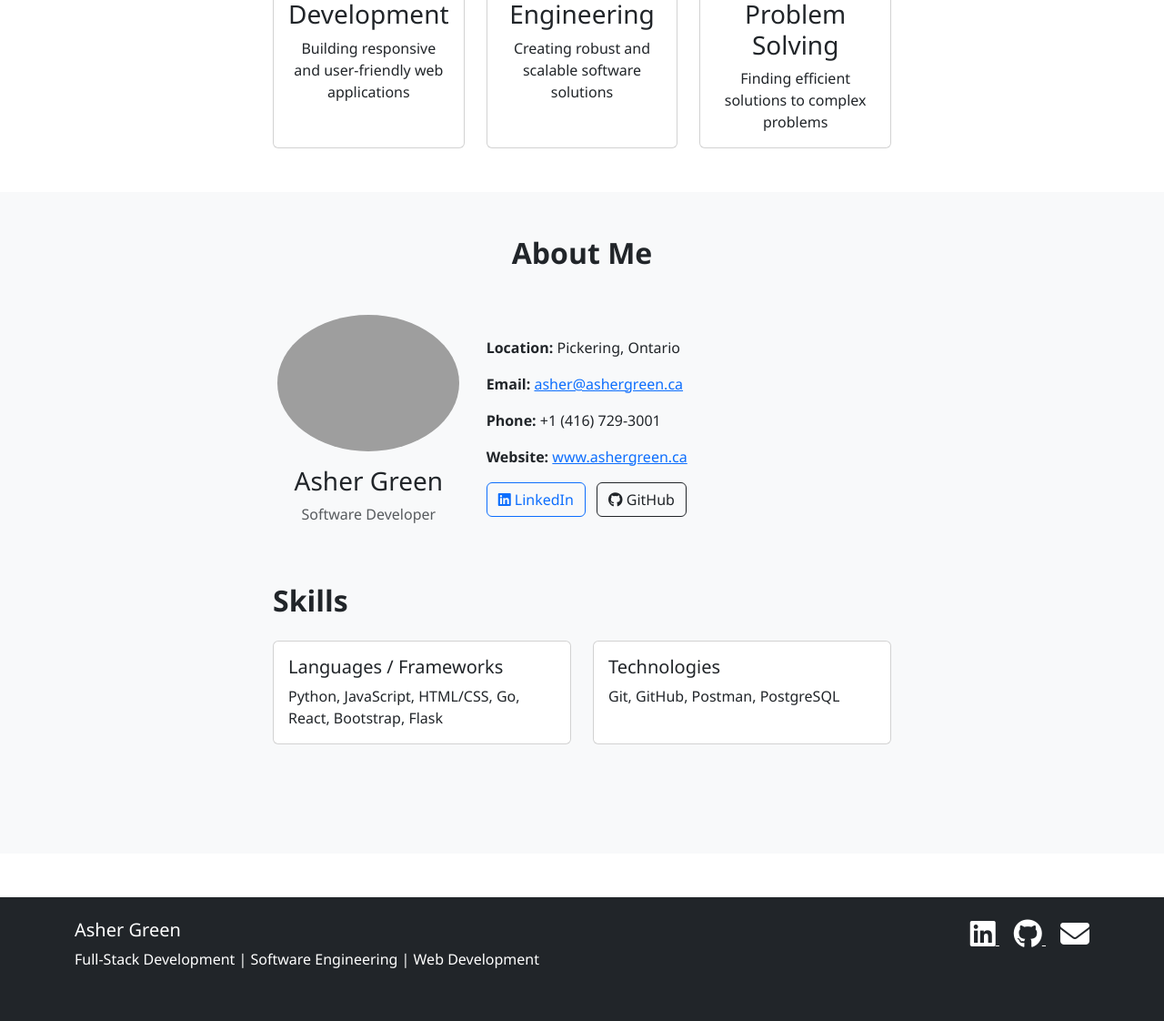
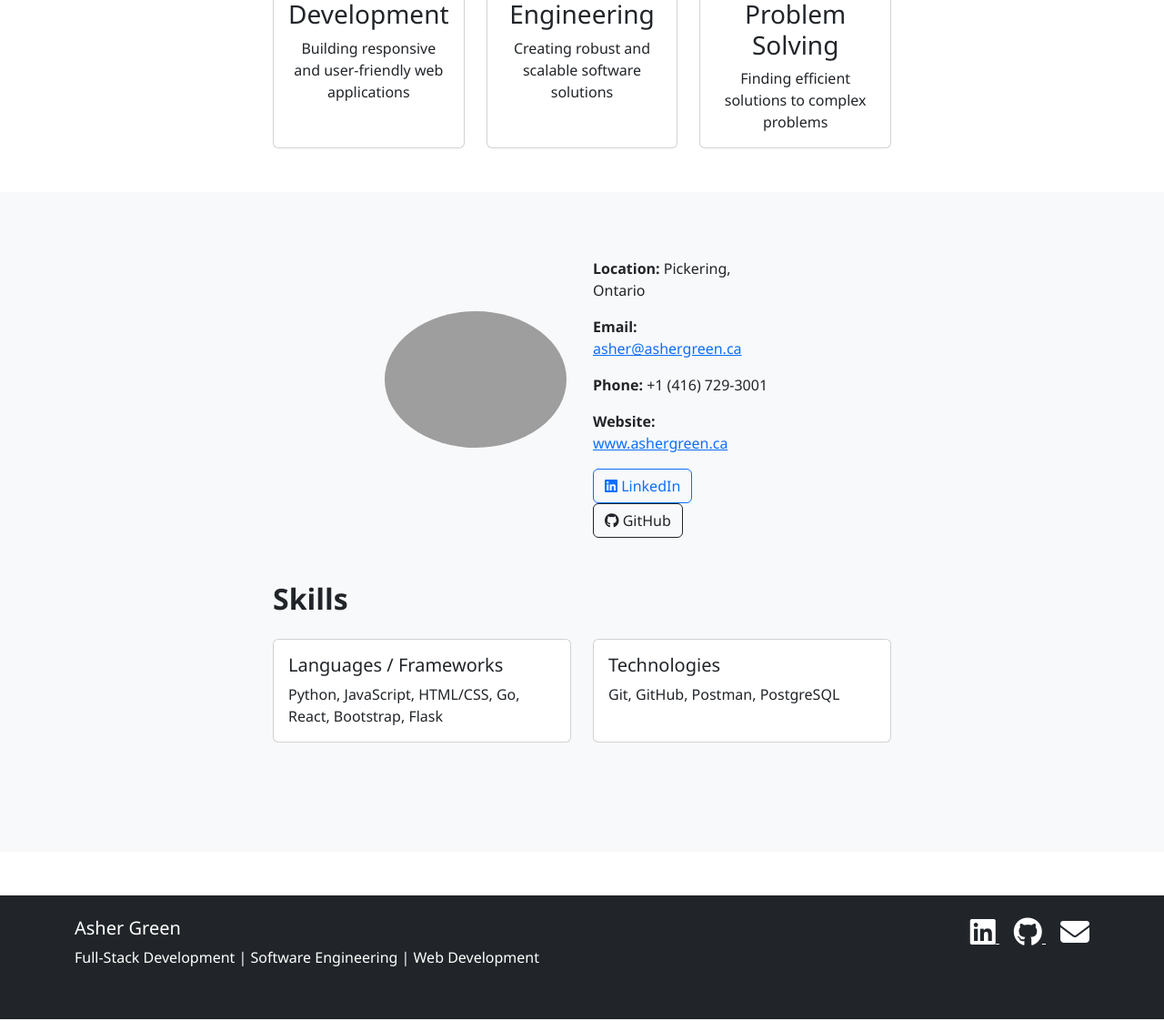
Before and after one commit to ashergreen82/mywebsiteV2, a Django app: page / in a window 1280 px wide. Shown: the part 567-1689 px from the top of the page at 91% size. Run offline with Django 5.2, Linux system fonts and the light colour scheme; grey boxes are pictures that could not be loaded.

Commit message:
Removed the "About me" heading.  Removged the "Asher Green, Software Developer" underneath my picture.  Horizongally centred the picture and the links.

```diff
--- a/templates/portfolio/home.html
+++ b/templates/portfolio/home.html
@@ -66,15 +66,13 @@
     <div class="container px-4 px-lg-5">
         <div class="row gx-4 gx-lg-5 justify-content-center">
             <div class="col-lg-8">
-                <h2 class="fw-bolder text-center mb-5">About Me</h2>
+                <!-- <h2 class="fw-bolder text-center mb-5">About Me</h2> -->
 
-                <div class="row mb-5">
+                <div class="row justify-content-center align-items-center mb-5">
                     <div class="col-md-4 text-center mb-4 mb-md-0">
                         <img src="{% static 'images/GreenA-6071.jpg' %}" alt="{{ name }}" class="img-fluid rounded-circle mb-3" style="max-width: 200px;">
-                        <h3>{{ name }}</h3>
-                        <p class="text-muted">Software Developer</p>
                     </div>
-                    <div class="col-md-8">
+                    <div class="col-md-4">
                         <div class="mt-4">
                             <p><strong>Location:</strong> {{ location }}</p>
                             <p><strong>Email:</strong> <a href="mailto:{{ email }}">{{ email }}</a></p>
```
